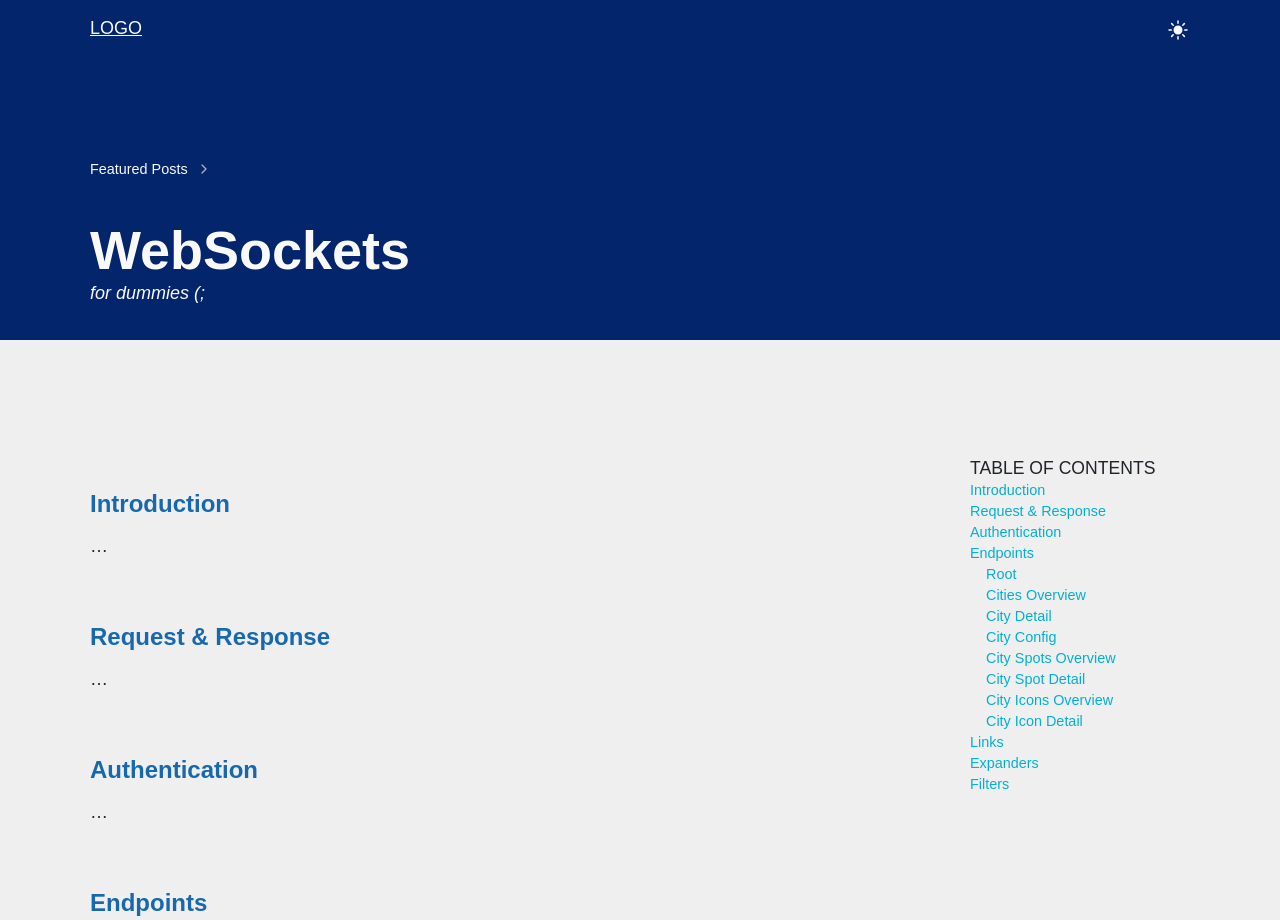
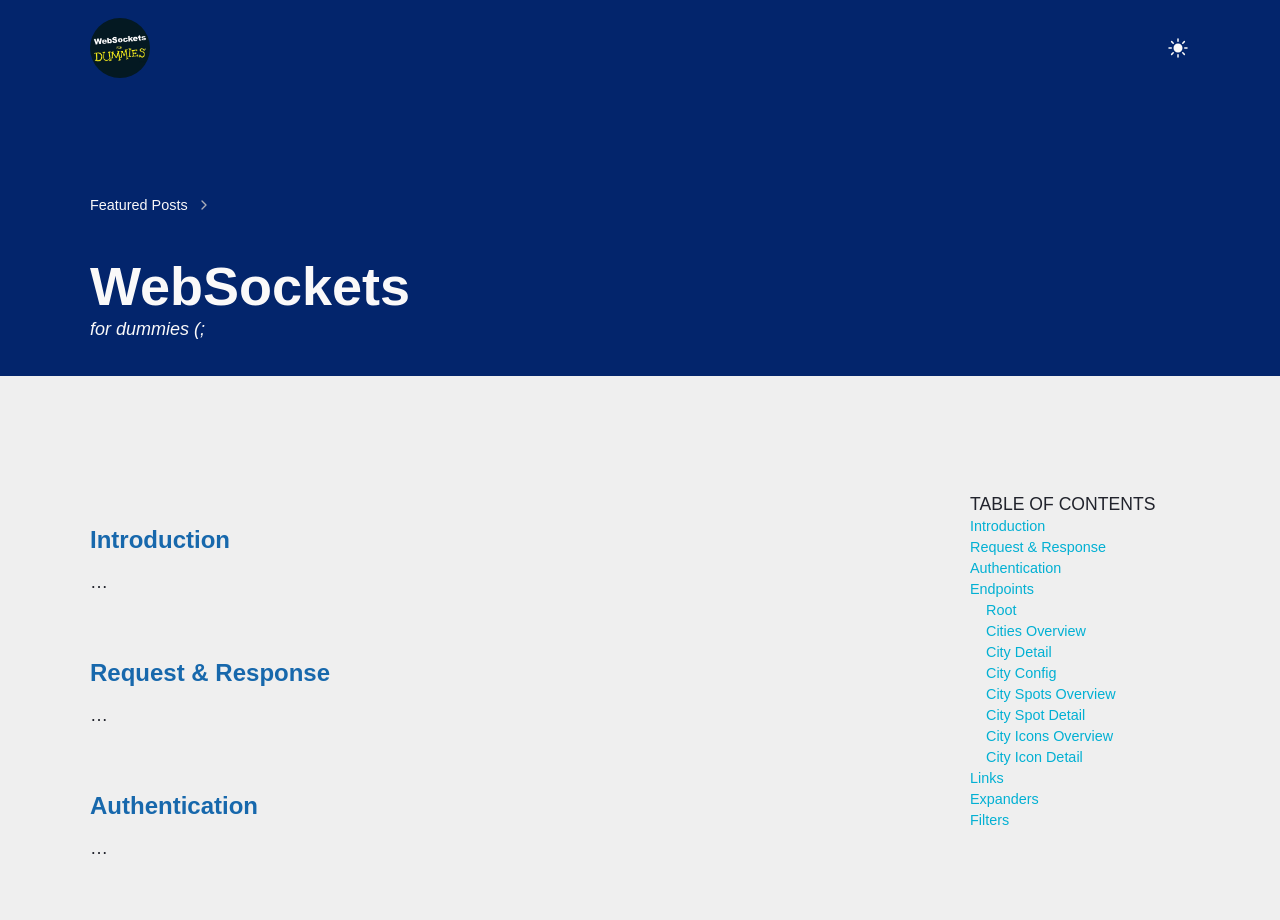
Before and after one commit to WDP3-FH/websockets-for-dummies, a plain HTML site: page summary_page/index.html in a window 1280 px wide. Shown: the top 920 px of the page. Drawn offline with Linux system fonts and the light colour scheme; a web font is replaced by a local one.

Commit message:
added nav logo

```diff
--- a/summary_page/index.html
+++ b/summary_page/index.html
@@ -19,7 +19,11 @@
         <nav class="top-nav">
             <div class="nav-container">
                 <ul>
-                    <li><a href="./index.html">LOGO</a></li>
+                    <li>
+                        <a href="./index.html"
+                            ><img class="nav-logo" src="./img/logo.png"
+                        /></a>
+                    </li>
                     <li>
                         <div class="js-darkmode-toggle darkmode-toggle">
                             <svg
--- a/summary_page/styles/styles.css
+++ b/summary_page/styles/styles.css
@@ -78,6 +78,7 @@ body {
     padding: 18px 0;
     display: flex;
     justify-content: space-between;
+    align-items: center;
 }
 
 .top-nav .nav-container ul li a {
@@ -96,6 +97,14 @@ body {
 
 .top-nav .nav-container ul li .darkmode-toggle:active {
   color: var(--alt-highlight-color);
+}
+
+.top-nav .nav-container ul li a .nav-logo {
+  width: 60px;
+  border-radius: 100%;
+  display: flex;
+  justify-content: center;
+  align-items: center;
 }
 
 /*=============================================
```
Also changed, not shown: summary_page/img/logo.png (added).
